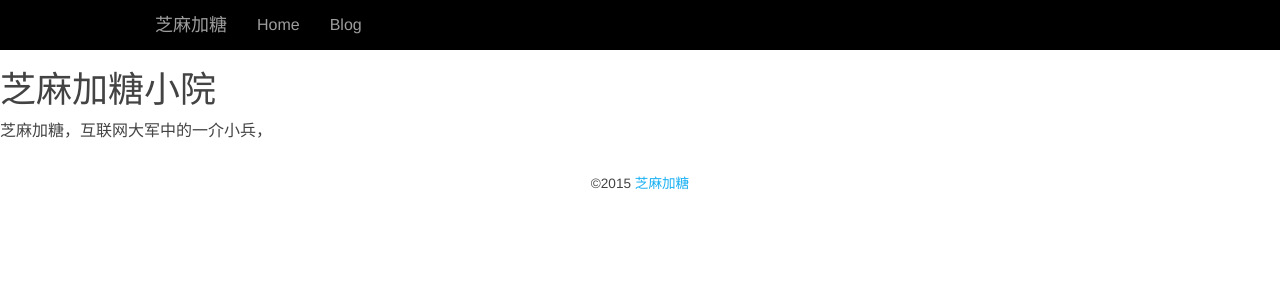
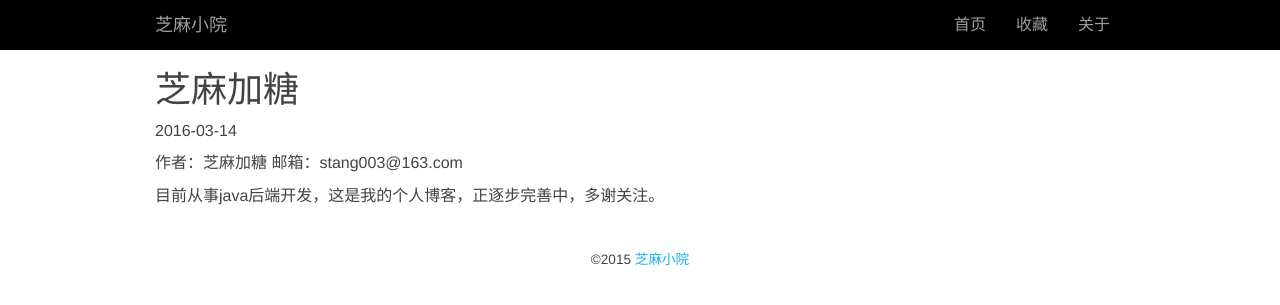
Before and after one commit to JacksonSha/jacksonsha.github.io, a Jekyll site: the page built from about/index.markdown, in a window 1280 px wide. Shown: the top 305 px of the page. Built offline with Jekyll 4.4.1, drawn with Linux system fonts in a browser that asks for light colours; nearby versions of some CDN libraries.

Commit message:
add star

```diff
--- a/_config.yml
+++ b/_config.yml
@@ -1,5 +1,5 @@
 # Site settings
-title: 芝麻加糖
+title: 芝麻小院
 email: stang003@163.com
 description: > # this means to ignore newlines until "baseurl:"
   Write an awesome description for your new site here. You can edit this
@@ -7,6 +7,7 @@
   Google search results) and in your feed.xml site description.
 baseurl: "" # the subpath of your site, e.g. /blog/
 url: "http://jacksonsha.github.io" # the base hostname & protocol for your site
+# url: "http://localhost:4000"
 twitter_username: jekyllrb
 github_username:  jekyll
 
--- a/_includes/footer.html
+++ b/_includes/footer.html
@@ -1,6 +1,6 @@
 <footer>
   <div class="container text-center">
-    <small class="copyright">©2015 <a target="_blank" href="http://jacksonsha.github.io/">芝麻加糖</a>
+    <small class="copyright">©2015 <a target="_blank" href="http://jacksonsha.github.io/">{{ site.title }}</a>
     <!-- http://www.stangtang.com -->
     <!-- &lt;备案号&gt; --></small>
   </div>
--- a/_includes/header.html
+++ b/_includes/header.html
@@ -14,10 +14,11 @@
 
         <!-- Collect the nav links, forms, and other content for toggling -->
         <div class="collapse navbar-collapse" id="bs-example-navbar-collapse-9">
-          <ul class="nav navbar-nav">
-            <li><a href="{{ site.url }}">Home</a></li>
-            <li><a href="{{ site.url }}/blog">Blog</a></li>
-            <!-- <li><a href="{{ site.url }}/about">About</a></li> -->
+          <ul class="nav navbar-nav navbar-right">
+            <li><a href="{{ site.url }}">首页</a></li>
+            <!-- <li><a href="{{ site.url }}/blog">Blog</a></li> -->
+            <li><a href="{{ site.url }}/star">收藏</a></li>
+            <li><a href="{{ site.url }}/about">关于</a></li>
           </ul>
         </div><!-- /.navbar-collapse -->
       </div><!-- /.container-fluid -->
--- a/about.md
+++ /dev/null
@@ -1,7 +0,0 @@
----
-layout: page
-title: 芝麻加糖小院
-permalink: /about/
----
-
-芝麻加糖，互联网大军中的一介小兵，
--- /dev/null
+++ b/about/index.markdown
@@ -0,0 +1,12 @@
+---
+layout: post
+title:  "芝麻加糖"
+date:   2016-03-14 13:29:36
+categories: jekyll update
+---
+
+
+作者：芝麻加糖
+邮箱：{{site.email}}
+
+目前从事java后端开发，这是我的个人博客，正逐步完善中，多谢关注。
--- a/css/main.css
+++ b/css/main.css
@@ -1,11 +1,10 @@
 html {
 	font-size: 10px;
+  min-width: 260px;
 }
 body {
-  /* font-family: 'Lato', arial, sans-serif; */
-  /*font-family: 'Microsoft Yahei', 'Simsun';*/
   color: #434343;
-  background: #FFFFFF;/* #dae3e7*/
+  background: #FFFFFF;
   font-size: 1.6rem;
   /*-webkit-font-smoothing: antialiased;*/
   /*-moz-osx-font-smoothing: grayscale;*/
```
Also changed, not shown: star/index.markdown (added, +63 -0 lines).
